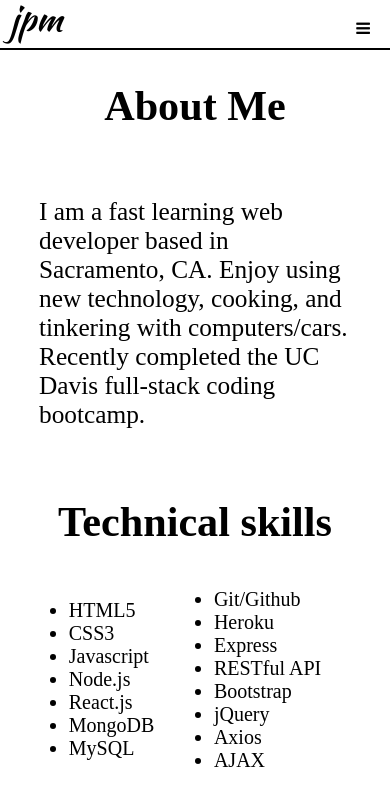
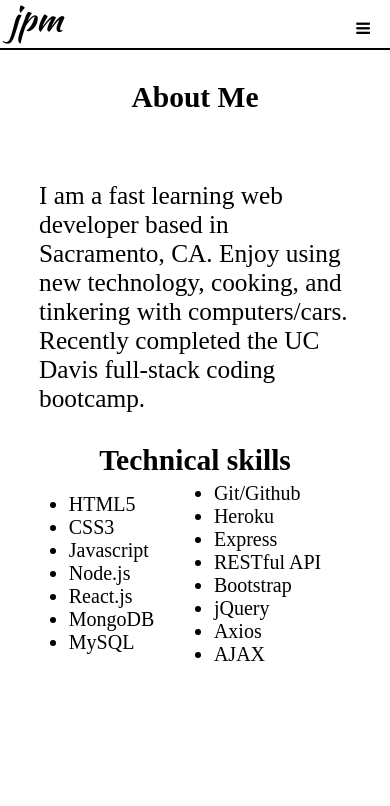
Before and after one commit to jjmateer/React-portfolio, a React (Create React App) app: page / in a window 390 px wide. Shown: the top 806 px of the page. Built offline with nearby package versions, Linux system fonts and the light colour scheme; a web font is replaced by a local one.

Commit message:
Minor sizing changes.

```diff
--- a/src/App.css
+++ b/src/App.css
@@ -28,5 +28,5 @@ html, body {
   padding-top:5vh;
   padding-bottom:5vh;
   margin:auto;
-  font-size:5vh;
+  font-size:3.5vh;
 }
--- a/src/components/carousel/style.css
+++ b/src/components/carousel/style.css
@@ -103,3 +103,10 @@
         margin-top:5vh
     }
 }
+
+@media only screen and (max-width: 600px) {
+    .project-image{
+        width:40%;
+        height:10vh;
+    }
+}
--- a/src/components/intro/index.js
+++ b/src/components/intro/index.js
@@ -7,7 +7,7 @@ function Intro() {
             <h1 className="mainH">About Me</h1>
             <p>I am a fast learning web developer based in Sacramento, CA. Enjoy using new technology, cooking,
                 and tinkering with computers/cars. Recently completed the UC Davis full-stack coding bootcamp.</p>
-                    <h1 className="mainH">Technical skills</h1>
+                    <h1 id="tsheader" className="mainH">Technical skills</h1>
                     <ul className="tSkills">
                         <div>
                         <li className="skill">HTML5</li>
--- a/src/components/intro/style.css
+++ b/src/components/intro/style.css
@@ -11,18 +11,37 @@
 .tSkills {
   position: relative;
   height: auto;
+  width: 40vw;
   display: flex;
-  margin:auto;
-  padding:auto;
+  margin: auto;
+  padding: auto;
 }
+
 
 .tSkills div {
   margin: auto;
 }
 
+@media only screen and (max-width: 1025px) {
+  .tSkills {
+    width: 80vw;
+  }
+  #tsheader {
+    padding-bottom: 50px;
+  }
+}
+
+@media only screen and (max-width: 813px) {
+  .tSkills {
+    width: 80vw;
+  }
+  #tsheader {
+    padding: 5px;
+  }
+}
 
 @media only screen and (max-width: 600px) {
   .skill {
-        font-size: 20px;
+    font-size:20px;
   }
 }
--- a/src/components/navbar/index.js
+++ b/src/components/navbar/index.js
@@ -33,7 +33,7 @@ class Navbar extends Component {
                     <div id="resourceLinks">
                         <a className="fa fa-github" href="https://github.com/jjmateer"> </a>
                         <a className="fa fa-linkedin" href="https://linkedin.com/in/john-mateer"> </a>
-                        <a className="fa fa-file-text" href="https://github.com/jjmateer/Project-3/files/3856265/Resume.pdf"> </a>
+                        <a className="fa fa-file-text" href="https://github.com/jjmateer/React-portfolio/files/3856270/Resume.pdf"> </a>
                     </div>
                 </div >
                 <div id="topnav">
@@ -46,7 +46,7 @@ class Navbar extends Component {
                         <Link onClick={() => this.toggleMenu()} to="/contact" >Contact</Link>
                         <a onClick={() => this.toggleMenu()} href="https://github.com/jjmateer">GitHub</a>
                         <a onClick={() => this.toggleMenu()} href="https://linkedin.com/in/john-mateer">LinkedIn</a>
-                        <a onClick={() => this.toggleMenu()} href="https://github.com/jjmateer/Project-3/files/3856265/Resume.pdf">Resume</a>
+                        <a onClick={() => this.toggleMenu()} href="https://github.com/jjmateer/React-portfolio/files/3856270/Resume.pdf">Resume</a>
                     </Menu>
                 </div >
             </div>
--- a/src/components/navbar/style.css
+++ b/src/components/navbar/style.css
@@ -99,7 +99,7 @@ a{
 }
 
 
-@media only screen and (max-width: 800px) {
+@media only screen and (max-width: 813px) {
     #sidenav {
         display:none;
     }
```
Lines whose indentation alone changed are shown as unchanged.
